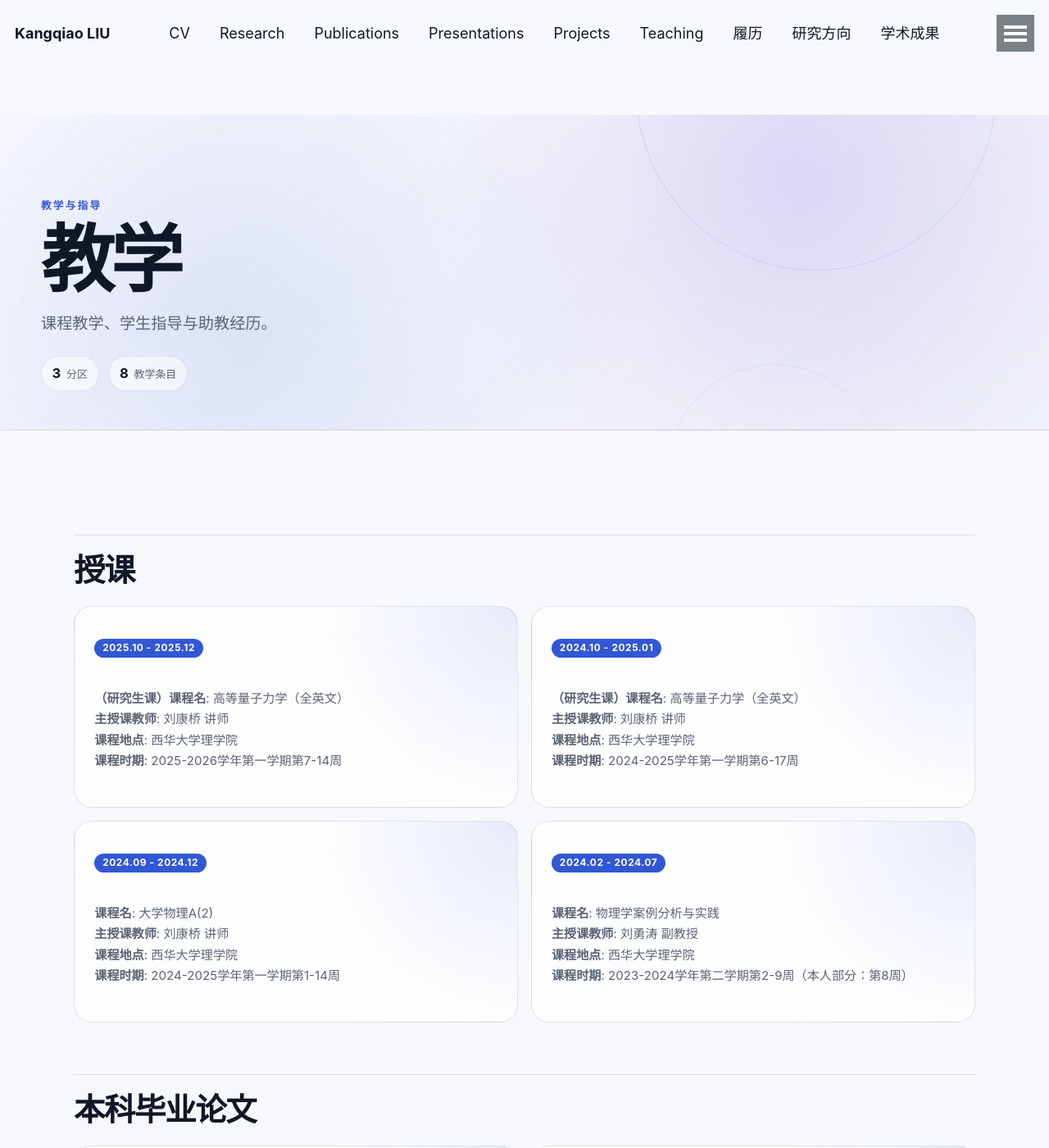
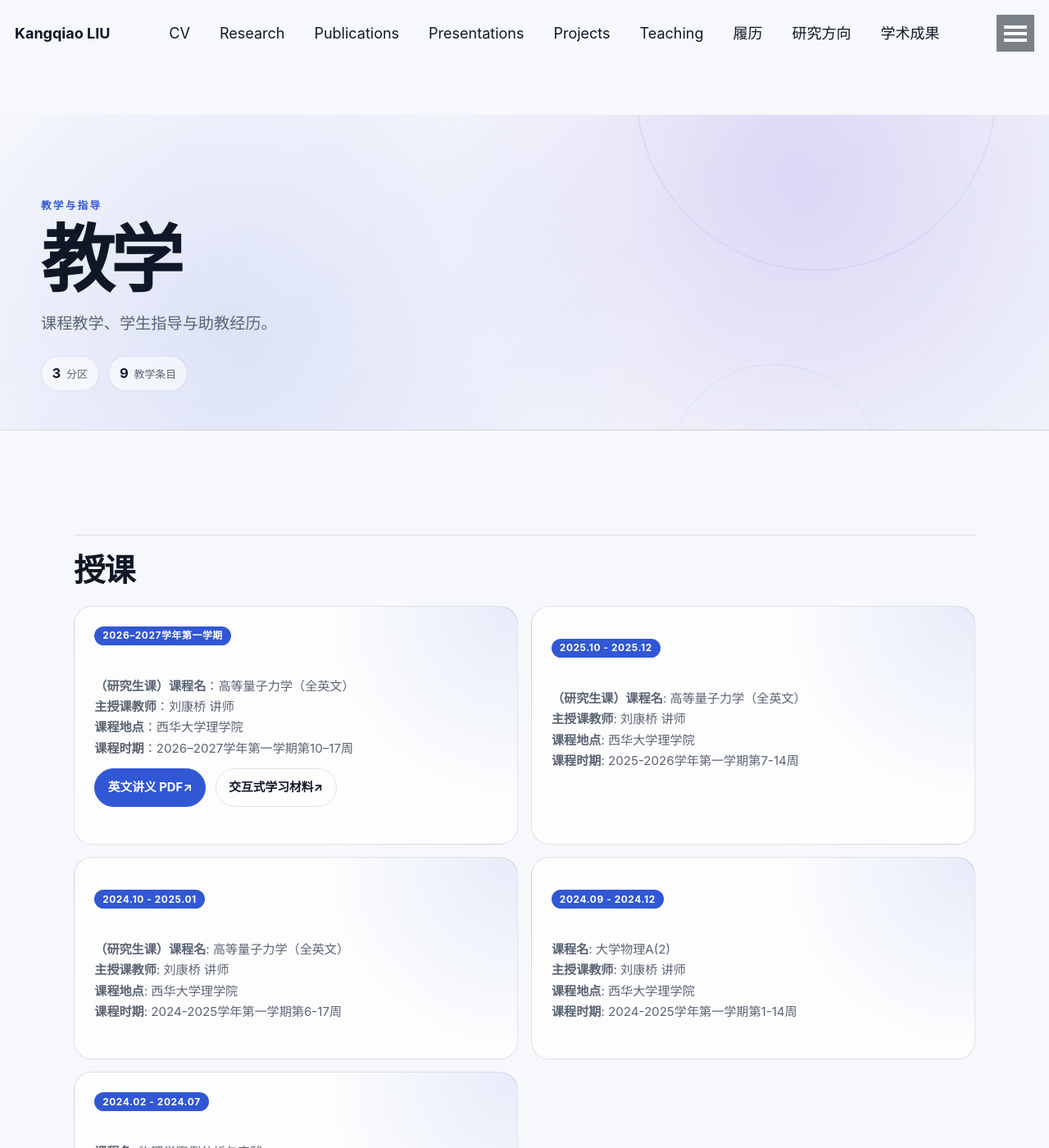
Before and after one commit to KangqiaoLiu/KangqiaoLiu.github.io, a Jekyll site: the page built from _pages/teaching_zh.md, in a window 1280 px wide and 1400 px high. Shown: the whole window at 82% size. Built offline with Jekyll 4.4.1, drawn with Linux system fonts in a browser that asks for light colours.

Commit message:
Add 2026 graduate quantum course and bilingual open teaching materials to teaching and projects

```diff
--- a/_pages/teaching_zh.md
+++ b/_pages/teaching_zh.md
@@ -7,46 +7,55 @@ redirect_from:
   - /resume
 ---
 ## **授课**
-1. **2025.10 - 2025.12** <br />
+1. **2026–2027学年第一学期** <br />
+   **（研究生课）课程名**：高等量子力学（全英文） <br />
+   **主授课教师**：刘康桥 讲师 <br />
+   **课程地点**：西华大学理学院 <br />
+   **课程时期**：2026–2027学年第一学期第10–17周 <br />
+   <div class="course-resource-links" aria-label="高等量子力学课程资源">
+     <a class="ai-button ai-button--primary" href="/courses/advanced-quantum-mechanics/pdf/advanced-quantum-mechanics.pdf" target="_blank" rel="noopener" type="application/pdf">英文讲义 PDF <span aria-hidden="true">↗</span></a>
+     <a class="ai-button" href="/courses/advanced-quantum-mechanics/companion/">交互式学习材料 <span aria-hidden="true">↗</span></a>
+   </div>
+2. **2025.10 - 2025.12** <br />
    **（研究生课）课程名**: 高等量子力学（全英文） <br />
    **主授课教师**: 刘康桥 讲师 <br />
    **课程地点**: 西华大学理学院 <br />
    **课程时期**: 2025-2026学年第一学期第7-14周
 
-2. **2024.10 - 2025.01** <br />
+3. **2024.10 - 2025.01** <br />
    **（研究生课）课程名**: 高等量子力学（全英文） <br />
    **主授课教师**: 刘康桥 讲师 <br />
    **课程地点**: 西华大学理学院 <br />
    **课程时期**: 2024-2025学年第一学期第6-17周
 
-3. **2024.09 - 2024.12** <br />
+4. **2024.09 - 2024.12** <br />
    **课程名**: 大学物理A(2) <br />
    **主授课教师**: 刘康桥 讲师 <br />
    **课程地点**: 西华大学理学院 <br />
    **课程时期**: 2024-2025学年第一学期第1-14周
 
-4. **2024.02 - 2024.07** <br />
+5. **2024.02 - 2024.07** <br />
    **课程名**: 物理学案例分析与实践 <br />
    **主授课教师**: 刘勇涛 副教授 <br />
    **课程地点**: 西华大学理学院 <br />
    **课程时期**: 2023-2024学年第二学期第2-9周（本人部分：第8周）
 
 ## **本科毕业论文**
-1. **2025.12 - 2026.05**  <br />
+2. **2025.12 - 2026.05**  <br />
    **学生**：刘升， 谢佳龙 <br />
    **地点**：西华大学理学院
-2. **2024.12 - 2025.05**  <br />
+3. **2024.12 - 2025.05**  <br />
    **学生**：曹秀昕 <br />
    **地点**：西华大学理学院
 
 ## **课程助教**
-1. **2024.09 - 2024.12** <br />
+2. **2024.09 - 2024.12** <br />
    **课程名**: 量子力学 <br />
    **授课教师**: 迭东 教授， 陈德友 教授 <br />
    **课程地点**: 西华大学理学院 <br />
    **课程时期**: 2024-2025学年第一学期第3-12周
 
-2. **2024.02 - 2024.07** <br />
+3. **2024.02 - 2024.07** <br />
    **课程名**: 理论力学C <br />
    **授课教师**: 付佳 教授 <br />
    **课程地点**: 西华大学理学院 <br />
--- a/_sass/_projects.scss
+++ b/_sass/_projects.scss
@@ -382,3 +382,16 @@
       linear-gradient(135deg, rgba(22, 29, 43, 0.86), rgba(15, 21, 33, 0.82));
   }
 }
+
+/* Compact lecture resource links on the teaching pages. */
+.course-resource-links {
+  display: flex;
+  flex-wrap: wrap;
+  gap: 0.65rem;
+  align-items: center;
+  margin: 0.65rem 0 1.15rem;
+}
+.course-resource-links .ai-button {
+  font-size: 0.82rem;
+  padding: 0.55rem 0.86rem;
+}
```
Also changed, not shown: _pages/projects.md (+41 -0 lines), _pages/projects_zh.md (+37 -0 lines), _pages/teaching.md (+17 -8 lines).
